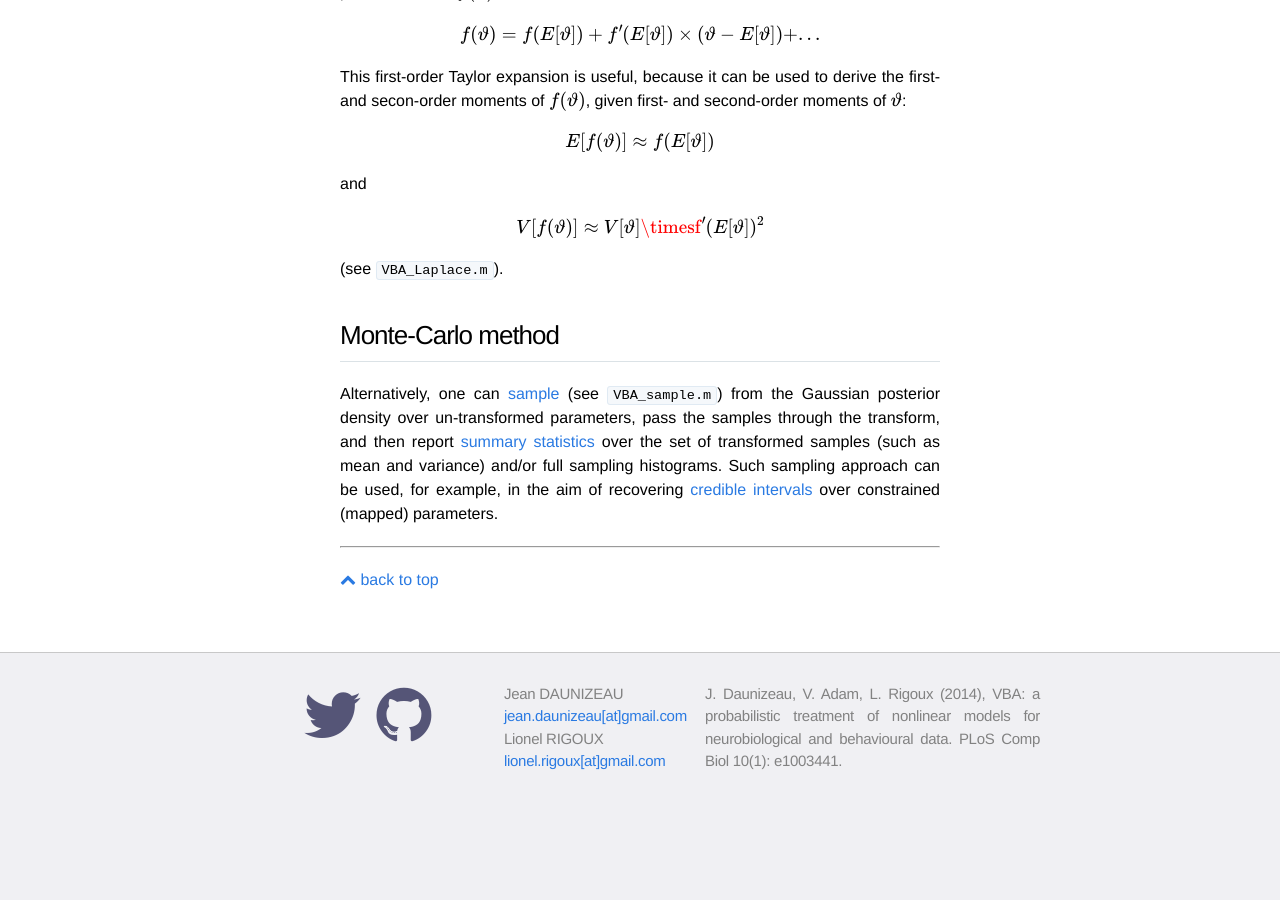
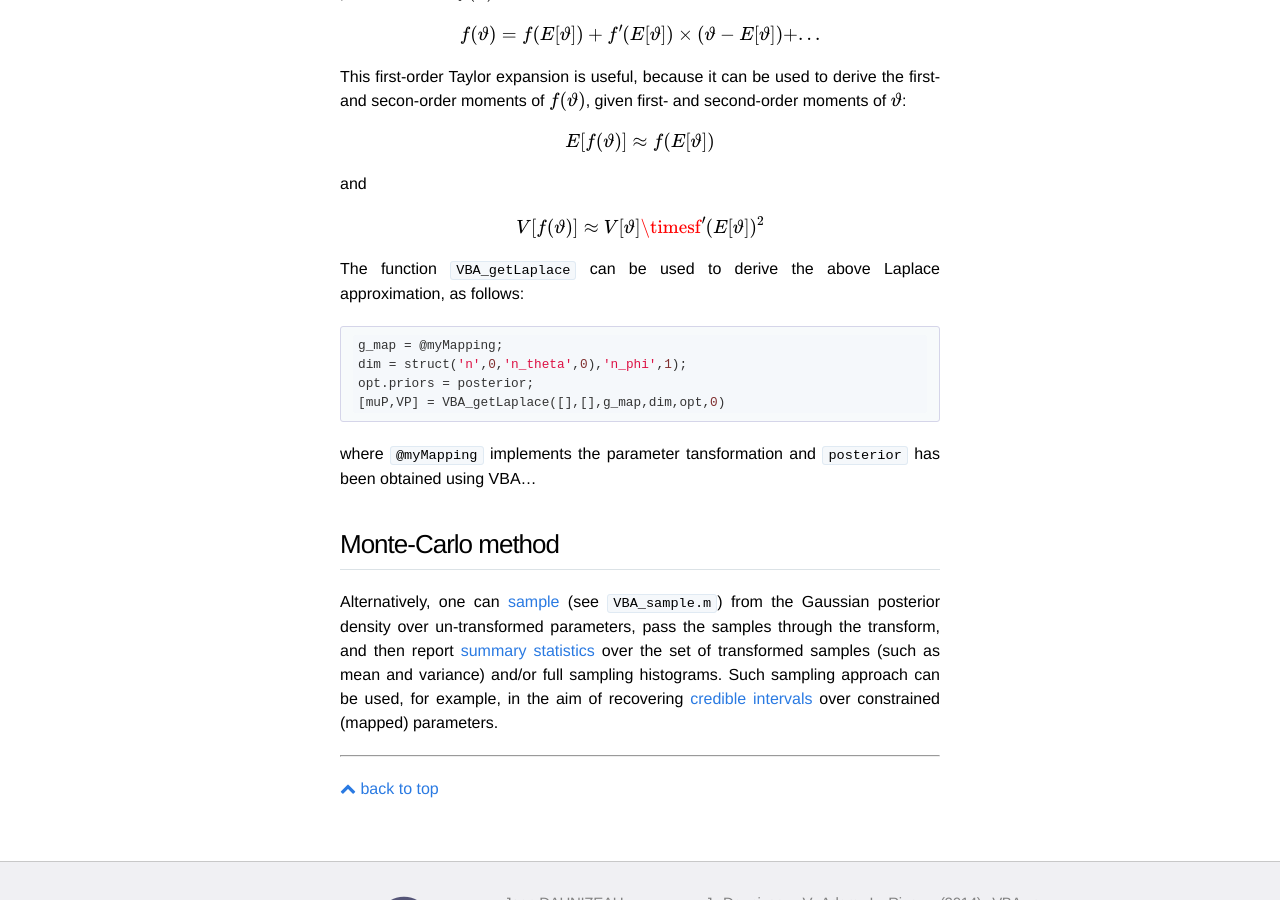
Before and after one commit to MBB-team/VBA-toolbox, a Jekyll site: the page built from _wiki/param-transform.md, in a window 1280 px wide and 900 px high, scrolled down 3402 px. Built offline with Jekyll 4.4.1, drawn with Linux system fonts in a browser that asks for light colours; nearby versions of some CDN libraries; formulas are drawn with MathJax 3; before the commit the page ends 4220 px from its top, so only the background shows below that.

Commit message:
Update param-transform.md

````diff
--- a/_wiki/param-transform.md
+++ b/_wiki/param-transform.md
@@ -77,11 +77,17 @@ and
 
 $$ V[f(\vartheta)] \approx V[\vartheta]\timesf'(E[\vartheta])^2 $$
 
+The function `VBA_getLaplace` can be used to derive the above Laplace approximation, as follows:
 
+```matlab
+g_map = @myMapping;
+dim = struct('n',0,'n_theta',0),'n_phi',1);
+opt.priors = posterior;
+[muP,VP] = VBA_getLaplace([],[],g_map,dim,opt,0)
+```
 
+where `@myMapping` implements the parameter tansformation and `posterior` has been obtained using VBA...
 
-
-(see `VBA_Laplace.m`).
 
 ## Monte-Carlo method
 
````
